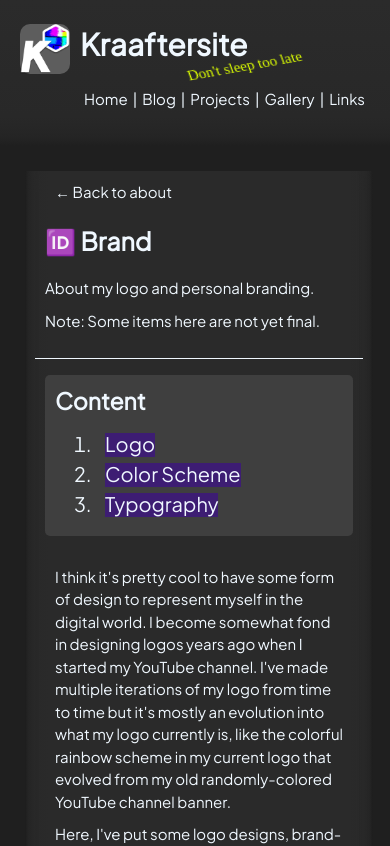
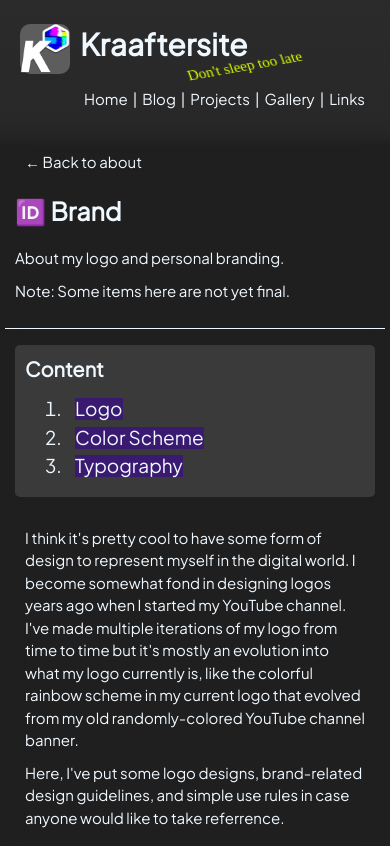
Before and after one commit to Kraafter/Kraaftersite-v3, a SvelteKit app: page /about/brand in a window 390 px wide. Shown: the top 846 px of the page. Built offline with nearby package versions, Linux system fonts and the light colour scheme; a web font is replaced by a local one.

Commit message:
brand page layout changes

```diff
--- a/src/routes/about/brand/+page.svelte
+++ b/src/routes/about/brand/+page.svelte
@@ -127,6 +127,12 @@
                     I think I did a pretty okay job.
                 </p>
                 <table>
+                    <colgroup>
+                        <col span="1" style="width: 20%;">
+                        <col span="1" style="width: 40%;">
+                        <col span="1" style="width: 40%;">
+                     </colgroup>
+
                     <tr>
                         <th><p class="text2">Usage</p></th>
                         <th><p class="text2">Dark (HEX)</p></th>
@@ -404,8 +410,9 @@
     @media (max-width: 991.98px) {
 
         .full {
-            padding: 10px;
-            margin: 25px;
+            padding: 0px;
+            margin: 5px;
+            background: transparent;
         }
 
         .text1 {
@@ -439,5 +446,13 @@
         .textm {
             font-size: 23px;
         }
+
+        .sideleft .textm {
+            font-size: 20px;
+        }
+
+        ol .texttoc {
+            font-size: 19px;
+        }
     }
 </style>
```
